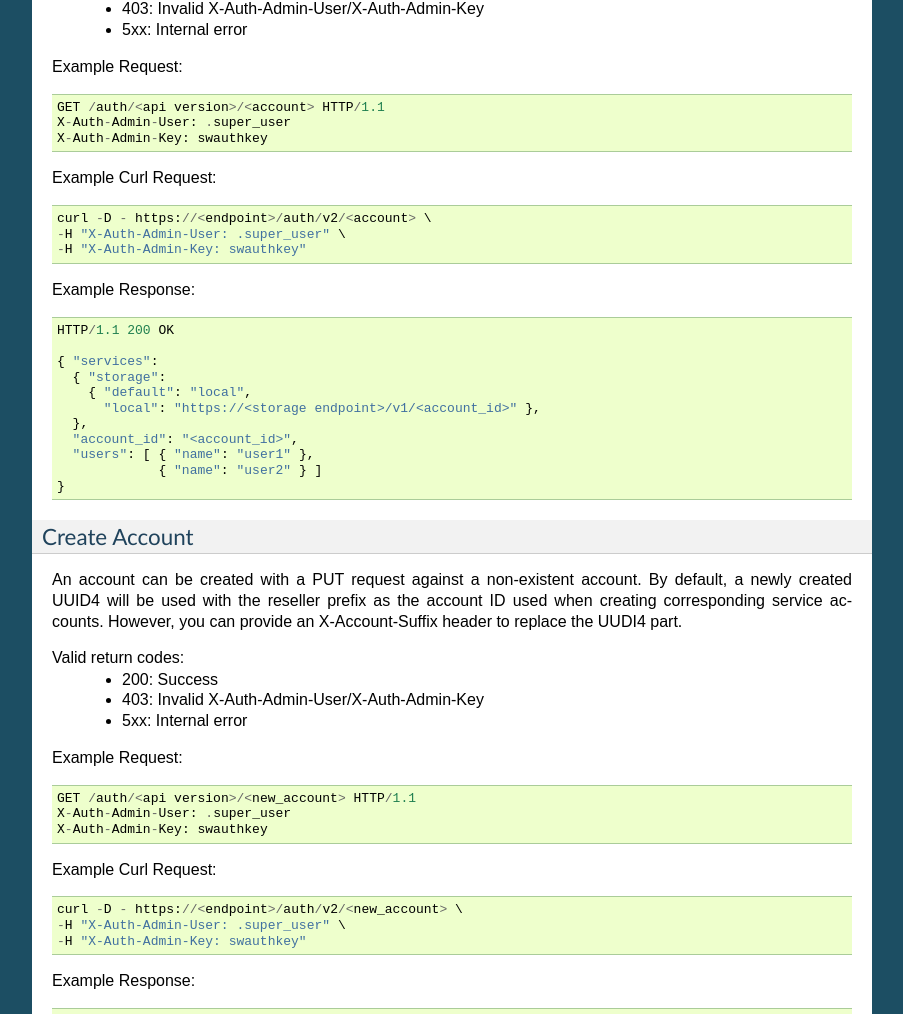
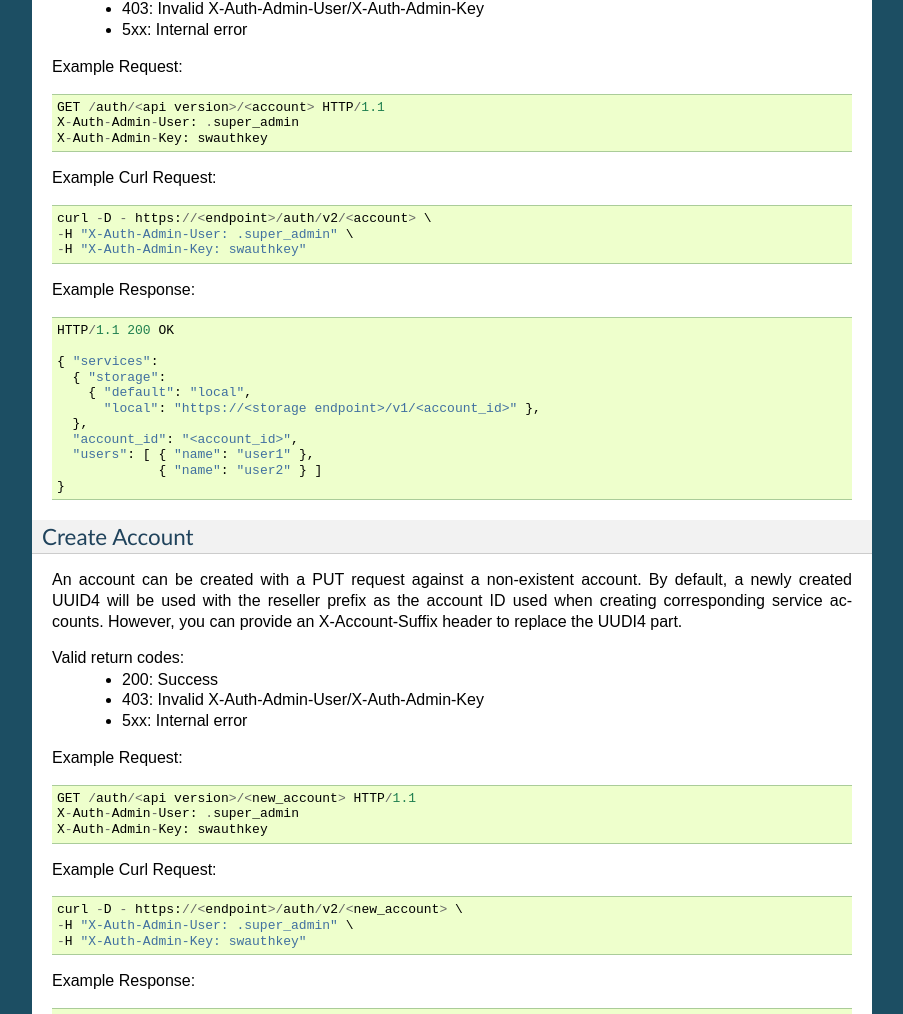
Before and after one commit to gholt/swauth, a Sphinx documentation site: the page built from doc/source/api.rst, in a window 1280 px wide and 1400 px high, scrolled down 1823 px. Shown: the part 145-1159 px from the top of the window, without its empty margins (198-1101 px from the left). Built offline with Sphinx 7.4.7, drawn with Linux system fonts in a browser that asks for light colours; some of the changed text lies outside the part shown.

Commit message:
Updating API docs to use "super_admin... Fixes #21
Updating API docs to use "super_admin" instead of "super_user".
Fixes #21

```diff
--- a/doc/source/api.rst
+++ b/doc/source/api.rst
@@ -70,13 +70,13 @@ Valid return codes:
 Example Request::
 
     GET /auth/<api version>/ HTTP/1.1
-    X-Auth-Admin-User: .super_user
+    X-Auth-Admin-User: .super_admin
     X-Auth-Admin-Key: swauthkey
 
 Example Curl Request::
 
     curl -D - https://<endpoint>/auth/v2/ \
-    -H "X-Auth-Admin-User: .super_user" \
+    -H "X-Auth-Admin-User: .super_admin" \
     -H "X-Auth-Admin-Key: swauthkey"
 
 Example Result::
@@ -124,13 +124,13 @@ Valid Responses:
 Example Request::
 
     GET /auth/<api version>/<account> HTTP/1.1
-    X-Auth-Admin-User: .super_user
+    X-Auth-Admin-User: .super_admin
     X-Auth-Admin-Key: swauthkey
 
 Example Curl Request::
 
     curl -D - https://<endpoint>/auth/v2/<account> \
-    -H "X-Auth-Admin-User: .super_user" \
+    -H "X-Auth-Admin-User: .super_admin" \
     -H "X-Auth-Admin-Key: swauthkey"
 
 Example Response::
@@ -164,13 +164,13 @@ Valid return codes:
 Example Request::
 
     GET /auth/<api version>/<new_account> HTTP/1.1
-    X-Auth-Admin-User: .super_user
+    X-Auth-Admin-User: .super_admin
     X-Auth-Admin-Key: swauthkey
 
 Example Curl Request::
 
     curl -D - https://<endpoint>/auth/v2/<new_account> \
-    -H "X-Auth-Admin-User: .super_user" \
+    -H "X-Auth-Admin-User: .super_admin" \
     -H "X-Auth-Admin-Key: swauthkey"
 
 Example Response::
@@ -193,13 +193,13 @@ Valid Responses:
 Example Request::
 
     DELETE /auth/<api version>/<account> HTTP/1.1
-    X-Auth-Admin-User: .super_user
+    X-Auth-Admin-User: .super_admin
     X-Auth-Admin-Key: swauthkey
 
 Example Curl Request::
 
     curl -XDELETE -D - https://<endpoint>/auth/v2/<account> \
-    -H "X-Auth-Admin-User: .super_user" \
+    -H "X-Auth-Admin-User: .super_admin" \
     -H "X-Auth-Admin-Key: swauthkey"
 
 Example Response::
@@ -259,13 +259,13 @@ Valid Responses:
 Example Request::
 
     GET /auth/<api version>/<account>/<user> HTTP/1.1
-    X-Auth-Admin-User: .super_user
+    X-Auth-Admin-User: .super_admin
     X-Auth-Admin-Key: swauthkey
 
 Example Curl Request::
 
     curl -D - https://<endpoint>/auth/v2/<account>/<user> \
-    -H "X-Auth-Admin-User: .super_user" \
+    -H "X-Auth-Admin-User: .super_admin" \
     -H "X-Auth-Admin-Key: swauthkey"
 
 Example Response::
@@ -310,7 +310,7 @@ Valid Responses:
 Example Request::
 
     PUT /auth/<api version>/<account>/<user> HTTP/1.1
-    X-Auth-Admin-User: .super_user
+    X-Auth-Admin-User: .super_admin
     X-Auth-Admin-Key: swauthkey
     X-Auth-User-Admin: true
     X-Auth-User-Key: secret
@@ -318,7 +318,7 @@ Example Request::
 Example Curl Request::
 
     curl -XPUT -D - https://<endpoint>/auth/v2/<account>/<user> \
-    -H "X-Auth-Admin-User: .super_user" \
+    -H "X-Auth-Admin-User: .super_admin" \
     -H "X-Auth-Admin-Key: swauthkey" \
     -H "X-Auth-User-Admin: true" \
     -H "X-Auth-User-Key: secret"
@@ -343,13 +343,13 @@ Valid Responses:
 Example Request::
 
     DELETE /auth/<api version>/<account>/<user> HTTP/1.1
-    X-Auth-Admin-User: .super_user
+    X-Auth-Admin-User: .super_admin
     X-Auth-Admin-Key: swauthkey
 
 Example Curl Request::
 
     curl -XDELETE -D - https://<endpoint>/auth/v2/<account>/<user> \
-    -H "X-Auth-Admin-User: .super_user" \
+    -H "X-Auth-Admin-User: .super_admin" \
     -H "X-Auth-Admin-Key: swauthkey"
 
 Example Response::
@@ -402,7 +402,7 @@ Valid Responses:
 Example Request::
 
     POST /auth/<api version>/<account>/.services HTTP/1.0
-    X-Auth-Admin-User: .super_user
+    X-Auth-Admin-User: .super_admin
     X-Auth-Admin-Key: swauthkey
 
     {"storage": { "local": "<new endpoint>" }}
@@ -410,7 +410,7 @@ Example Request::
 Example Curl Request::
 
     curl -XPOST -D - https://<endpoint>/auth/v2/<account>/.services \
-    -H "X-Auth-Admin-User: .super_user" \
+    -H "X-Auth-Admin-User: .super_admin" \
     -H "X-Auth-Admin-Key: swauthkey" --data-binary \
     '{ "storage": { "local": "<new endpoint>" }}'
 
@@ -442,13 +442,13 @@ Valid Responses:
 Example Request::
 
     GET /auth/<api version>/<account>/.groups
-    X-Auth-Admin-User: .super_user
+    X-Auth-Admin-User: .super_admin
     X-Auth-Admin-Key: swauthkey
 
 Example Curl Request::
 
     curl -D - https://<endpoint>/auth/v2/<account>/.groups \
-    -H "X-Auth-Admin-User: .super_user" \
+    -H "X-Auth-Admin-User: .super_admin" \
     -H "X-Auth-Admin-Key: swauthkey"
 
 Example Response::
```
